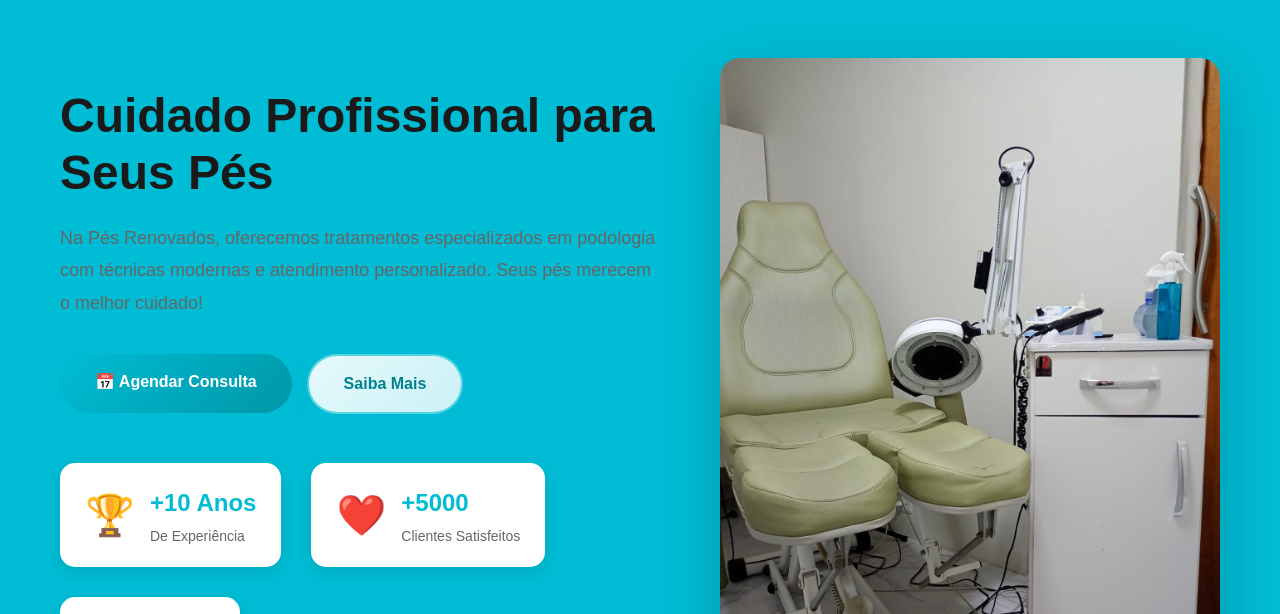
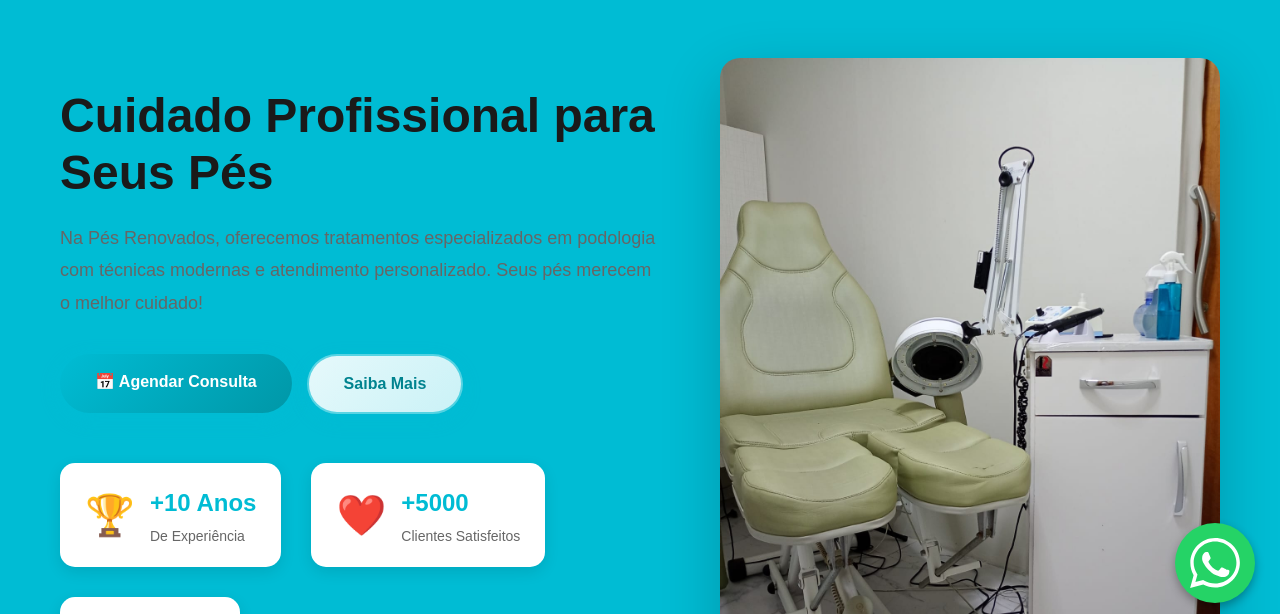
Before and after one commit to menin0phill/pes-renovados-final, a plain HTML site: page index.html in a window 1280 px wide. Shown: the part 172-786 px from the top of the page. Drawn offline with Linux system fonts and the light colour scheme.

Commit message:
feat: adicionar botão flutuante do WhatsApp com estilo e interatividade

```diff
--- a/index.html
+++ b/index.html
@@ -93,7 +93,22 @@
         </div>
       </div>
     </section>
-
+    <!-- Botão do Whatsapp Absoluto -->
+    <div class="btn-whatsapp-container">
+      <a
+        href="https://wa.me/5511999999999?text=Olá!%20Vim%20pelo%20site."
+        class="btn-whatsapp"
+        target="_blank"
+        rel="noopener noreferrer"
+        aria-label="Conversar no WhatsApp"
+      >
+        <svg viewBox="0 0 24 24" xmlns="http://www.w3.org/2000/svg">
+          <path
+            d="M12.04 2C6.58 2 2.13 6.45 2.13 11.91C2.13 13.66 2.59 15.36 3.45 16.86L2.05 22L7.3 20.62C8.75 21.41 10.38 21.83 12.04 21.83C17.5 21.83 21.95 17.38 21.95 11.92C21.95 9.27 20.92 6.78 19.05 4.91C17.18 3.03 14.69 2 12.04 2ZM12.05 20.21C10.43 20.21 8.92 19.78 7.59 18.99L7.27 18.8L4.17 19.61L4.99 16.59L4.79 16.27C3.92 14.89 3.47 13.41 3.47 11.91C3.47 7.19 7.31 3.35 12.04 3.35C14.32 3.35 16.47 4.24 18.07 5.85C19.68 7.46 20.57 9.61 20.57 11.91C20.57 16.63 16.73 20.21 12.05 20.21ZM16.61 14.65C16.36 14.52 15.13 13.91 14.9 13.84C14.67 13.75 14.51 13.71 14.34 13.96C14.18 14.21 13.71 14.76 13.56 14.93C13.42 15.1 13.27 15.12 13.02 15C12.77 14.87 11.96 14.6 11 13.75C10.25 13.08 9.75 12.26 9.5 11.83C9.25 11.4 9.47 11.17 9.6 11.05C9.71 10.94 9.85 10.76 9.97 10.62C10.09 10.48 10.14 10.37 10.22 10.21C10.3 10.05 10.26 9.91 10.2 9.78C10.14 9.65 9.66 8.47 9.46 7.99C9.27 7.52 9.07 7.58 8.92 7.58C8.78 7.58 8.61 7.57 8.44 7.57C8.28 7.57 8 7.64 7.76 7.9C7.52 8.16 6.84 8.8 6.84 10.1C6.84 11.41 7.79 12.67 7.93 12.86C8.07 13.05 9.82 15.75 12.5 16.91C13.14 17.18 13.63 17.34 14.02 17.47C14.67 17.67 15.26 17.64 15.73 17.57C16.25 17.49 17.34 16.91 17.57 16.26C17.79 15.61 17.79 15.06 17.73 14.95C17.66 14.84 17.5 14.77 17.25 14.65H16.61Z"
+          />
+        </svg>
+      </a>
+    </div>
     <!-- Serviços -->
     <section class="secao-servicos" id="servicos">
       <div class="container">
--- a/src/styles.css
+++ b/src/styles.css
@@ -22,7 +22,46 @@ body {
   margin: 0 auto;
   padding: 0 20px;
 }
+/* Botão do Whatsapp flutuante */
+.btn-whatsapp {
+  position: fixed;
+  bottom: 25px;
+  right: 25px;
+  z-index: 9999;
+  width: 60px;
+  height: 60px;
+  border-radius: 50%;
+  background-color: #25d366;
+  color: #fff;
+  display: flex;
+  align-items: center;
+  justify-content: center;
+  box-shadow: 0 4px 10px rgba(0, 0, 0, 0.3);
+  transition: all 0.3s ease;
+  text-decoration: none;
+}
 
+/* Efeito Hover */
+.btn-whatsapp:hover {
+  background-color: #128c7e;
+  transform: scale(1.1);
+  box-shadow: 0 6px 14px rgba(0, 0, 0, 0.4);
+}
+
+/* Ícone SVG */
+.btn-whatsapp {
+  display: flex;
+  align-items: center;
+  justify-content: center;
+  width: auto;
+  height: auto;
+}
+.btn-whatsapp svg {
+  width: 80px;
+  height: auto;
+  fill: white;
+  padding: 10px;
+}
 /* ============================================
    NAVBAR (MENU)
 ============================================ */
```
